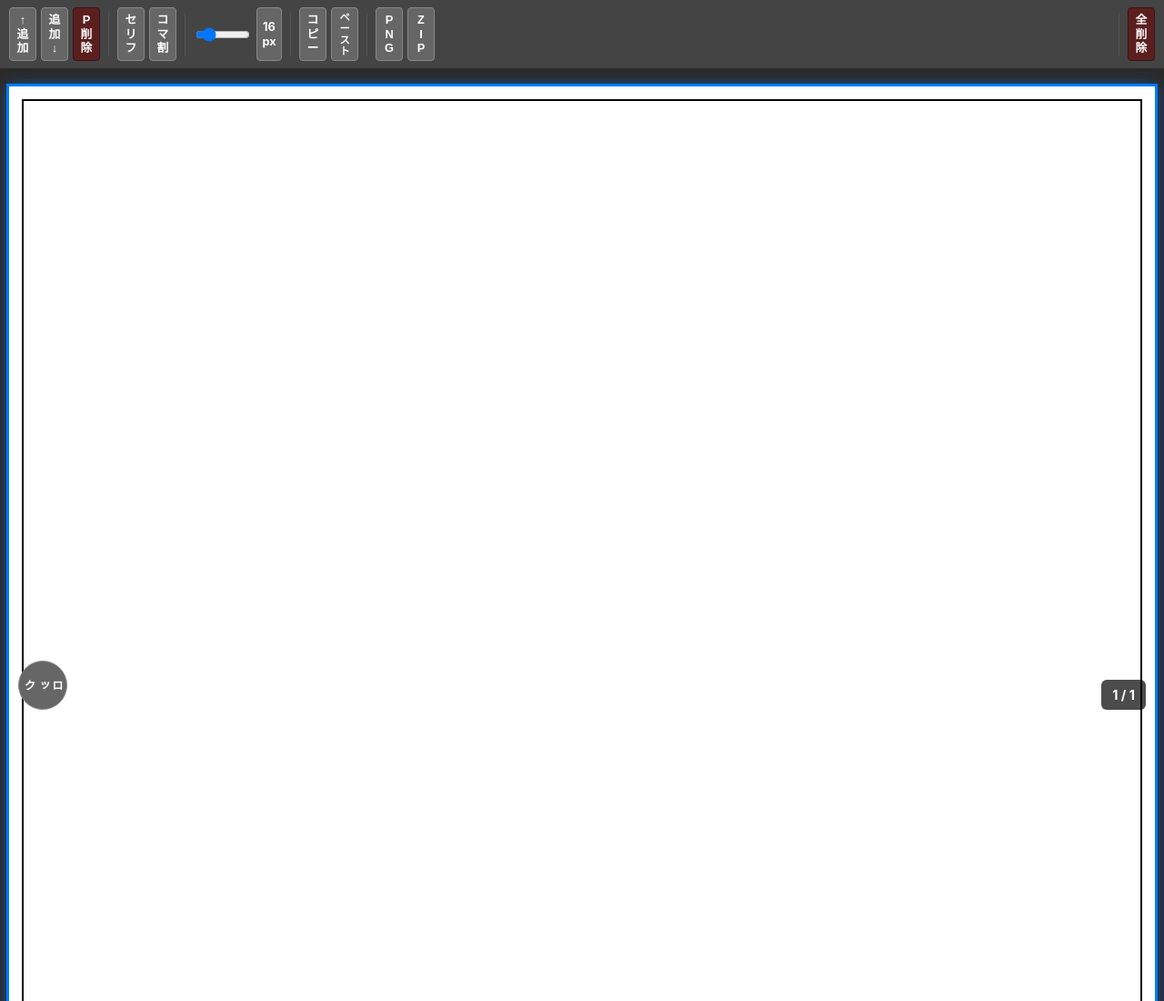
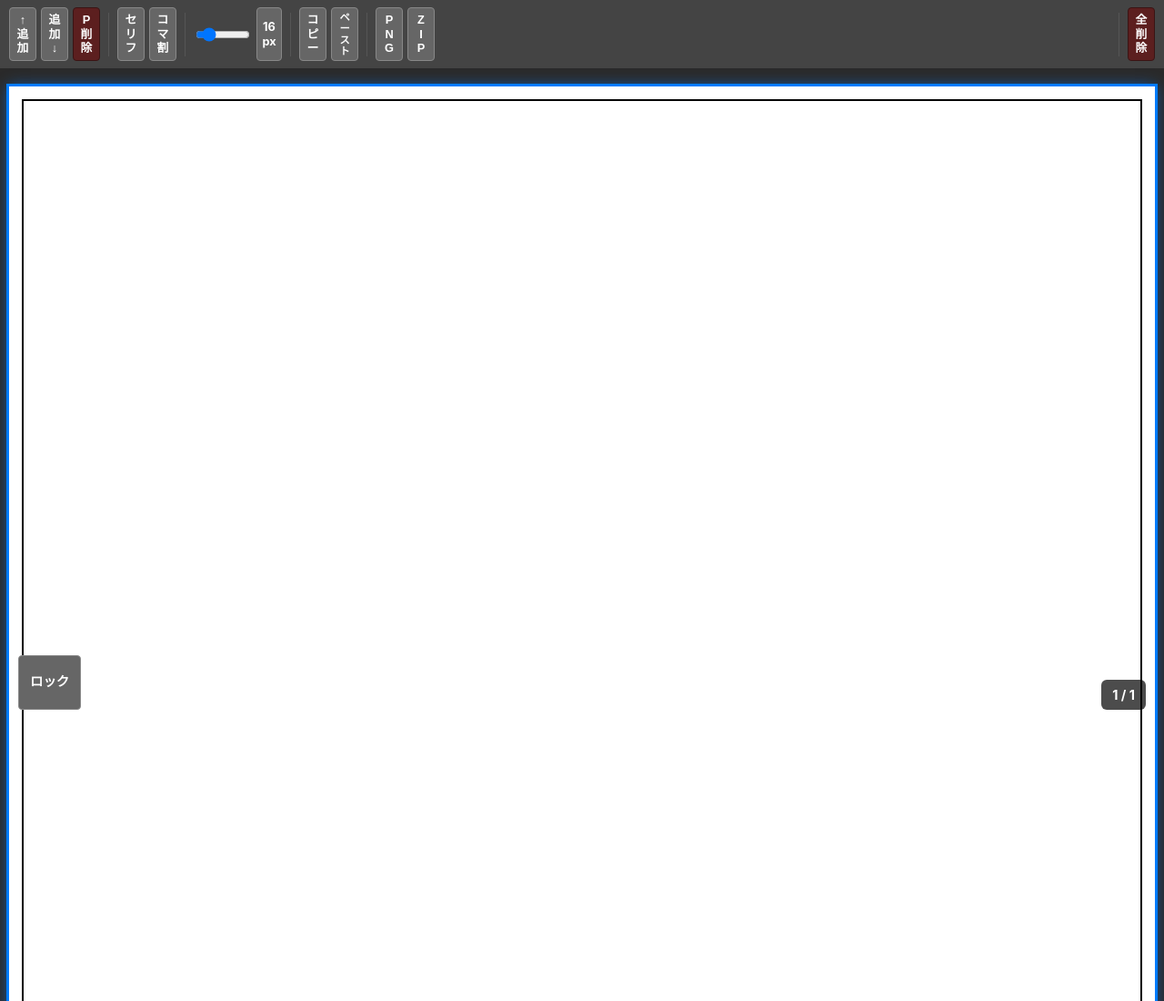
Before and after one commit to aass222276-cmyk/nameboard, a plain HTML site: page index.html in a window 1280 px wide. Shown: the top 1100 px of the page at 91% size. Drawn offline with nearby package versions, Linux system fonts and the light colour scheme.

Commit message:
Add files via upload

```diff
--- a/index.html
+++ b/index.html
@@ -68,7 +68,7 @@
 
     <div id="bottomBar">
 
-        <button id="scrollLockBtn" title="スクロール固定 (L)">ロ<br>ッ<br>ク</button>
+        <button id="scrollLockBtn" title="スクロール固定 (L)">ロック</button>
 
         <div id="toolResetPanel" class="selection-panel">
             <button id="btnResetPanels" class="delete" title="このページのコマ枠をリセット">コマ割り<br>ページ<br>リセット</button>
@@ -79,7 +79,8 @@
             <button id="deleteBubble" class="delete vertical-btn">削除</button>
             <button id="shapeRect" class="vertical-btn">四角</button>
             <button id="shapeEllipse" class="vertical-btn">楕円</button>
-            <button id="shapeNone" class="vertical-btn">枠無</button> </div>
+            <button id="shapeNone" class="vertical-btn">枠無</button>
+        </div>
 
     </div>
 
--- a/style.css
+++ b/style.css
@@ -223,11 +223,11 @@ body, html {
     position: fixed;
     bottom: 20px;
     left: 20px; /* 左端の余白 */
-    right: 20px; /* 右端の余白（ページ番号と衝突しないよう） */
+    /* [修正] right: 20px; を削除（ページ数との重複解消） */
     z-index: 20;
     display: flex;
     flex-wrap: nowrap;
-    gap: 10px;
+    gap: 5px; /* [修正] 隙間を 10px から 5px に変更 */
     align-items: flex-end; /* ボタンの高さを下揃え */
     pointer-events: none; /* ラッパー自体はタップを透過 */
 }
@@ -277,6 +277,13 @@ body, html {
     background: #e00;
 }
 
+/* [修正] フキダシ選択パネル（空の定義を削除） */
+
+/* [修正] ツールリセットパネルの位置はラッパーが管理 */
+#toolResetPanel {
+    /* bottom: 20px; を削除 */
+    order: -1; /* [維持] ロックボタンの右に来るよう、表示順を調整 */
+}
 
 /* [修正] ツールリセットパネル内のボタンスタイル（位置指定削除） */
 #toolResetPanel button {
@@ -314,30 +321,30 @@ body, html {
     pointer-events: none; /* タップを透過 */
 }
 
-/* [修正] ロックボタンのスタイル（円形・縦書き） */
+/* [修正] ロックボタンのスタイル（横書き・60px高） */
 #scrollLockBtn {
   /* [修正] position, bottom, left, z-index を削除 (bottomBarが管理) */
-  order: -2; /* [新規] 一番左に配置 */
+  order: -2; /* [維持] 一番左に配置 */
 
   background: #666;
   border: 1px solid #888;
   color: white;
 
-  /* [新規] 円形・縦書きスタイル */
-  writing-mode: vertical-rl;
-  text-orientation: upright;
-  white-space: normal;
-  width: 54px; /* 円形にするため */
-  height: 54px; /* 円形にするため */
-  min-width: 54px;
-  padding: 6px;
-  display: flex; /* 中央揃えのため */
+  /* [修正] 横書きスタイル */
+  writing-mode: horizontal-tb;
+  text-orientation: mixed;
+  white-space: nowrap;
+  width: auto;
+  height: 60px; /* [修正] 他のボタンの高さと合わせる */
+  min-width: 55px;
+  padding: 6px 12px; /* [修正] パディング調整 */
+  display: inline-flex;
   align-items: center;
   justify-content: center;
   line-height: 1.2;
-  font-size: 0.8rem; /* 少し小さく */
+  font-size: 0.9rem;
   font-weight: bold;
-  border-radius: 50%; /* 円形 */
+  border-radius: 4px; /* [修正] 円形をやめる */
   box-sizing: border-box;
 }
 #scrollLockBtn.active {
@@ -354,12 +361,12 @@ body, html {
     opacity: 0;
 }
 
-/* [修正] 赤ボタンの定義を更新 (問題1) */
+/* [修正] 赤ボタンの定義を更新 */
 #toolbar #btnPageDelete,
 #toolbar #btnReset,
 #toolResetPanel #btnResetPanels,
 #toolResetPanel #btnResetBubbles,
-#selectionPanelBubble #deleteBubble { /* フキダシ削除ボタンもついでに統一 */
+#selectionPanelBubble #deleteBubble {
   background: #5c1f1f !important;   /* base */
   color: #fff !important;
   border: 1px solid #3a1414 !important;
--- a/sw.js
+++ b/sw.js
@@ -1,6 +1,6 @@
 // Service Worker (sw.js)
 
-const SW_VERSION = 'manganame-v16.3.1'; // [v15] このバージョン番号の更新が必須です
+const SW_VERSION = 'manganame-v16.3.2'; // [v15] このバージョン番号の更新が必須です
 const CACHE_NAME = `manganame-cache-${SW_VERSION}`;
 
 // キャッシュする主要アセット
```
